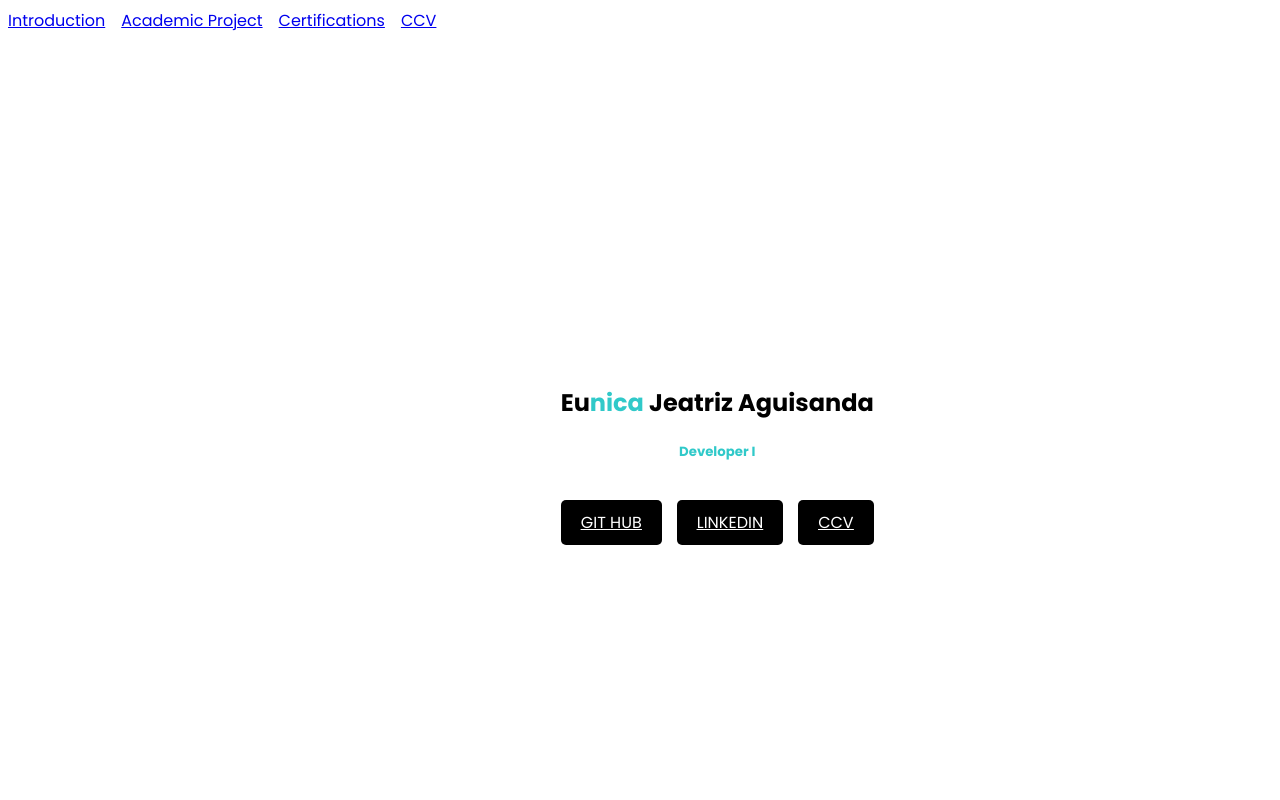
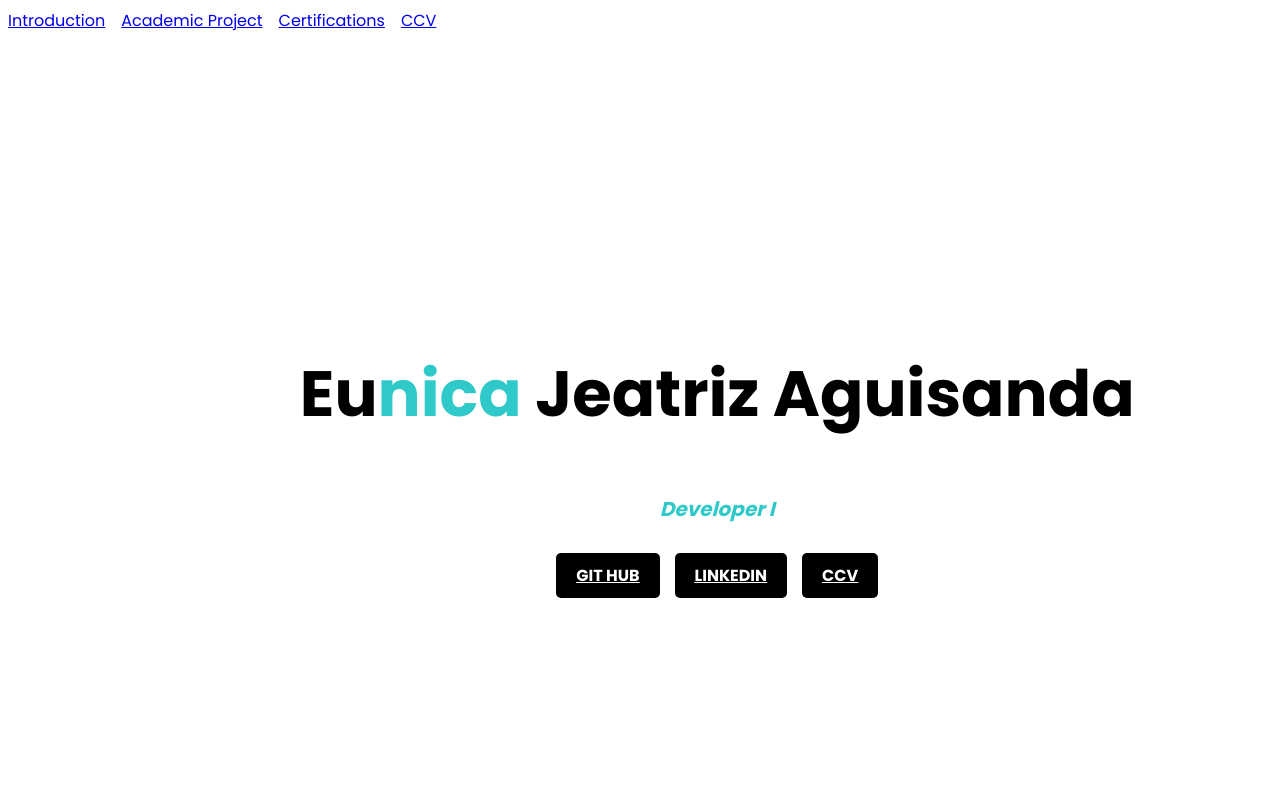
Before and after one commit to ElazarusNicoy/Portfolio, a plain HTML site: page index.html in a window 1280 px wide. Shown: the top 800 px of the page. Drawn offline with Linux system fonts and the light colour scheme.

Commit message:
STYLE: Update text formatting and spacing in the introduction section

```diff
--- a/css/style.css
+++ b/css/style.css
@@ -39,21 +39,31 @@ a {
 }
 
 .Title, .social-links {
-    margin: 0;
-    padding: 0;
+    /* margin: 0;
+    padding: 0; */
     flex-direction: column;
     justify-content: center;
     align-items: center;
     flex-direction: column;
-    gap: 10px;
+    /* gap: 10px;           */
     flex-direction: row;
     position: absolute;
     margin-right: 290px;
+    white-space: nowrap;
 }
 
 .JD, .DevName {
     text-align: center;
 
+}
+
+.DevName {
+    font-size: 4rem;
+
+}
+
+.JD {
+    font-size: 1.25rem;
 }
 
 .social-links {
@@ -63,7 +73,7 @@ a {
     align-items: center;
     height: 0vh;
     gap: 15px;
-    margin-top: 195px;
+    margin-top: 300px;
 }
 
 .teal-text{
--- a/index.html
+++ b/index.html
@@ -23,12 +23,12 @@
     <section id="Introduction">
         <div class="center-wrapper">
             <div class="Title"><h1 class="DevName"> Eu<span class="teal-text">nica</span> Jeatriz Aguisanda </h1>
-            <h5 class="JD"><span class="teal-text"> Developer I </span></h5>
+            <h5 class="JD"><span class="teal-text"> <i> Developer I </i></span></h5>
             </div>
             <div class="social-links">
-                <a href="https://github.com/ElazarusNicoy" class="btn-social-links" target="_blank"><u> GIT HUB </u></a>
-                <a href="https://www.linkedin.com/in/eunica-jeatriz-aguisanda/" class="btn-social-links" target="_blank"><u> LINKEDIN </u></a>
-                <a href="#CCV" class="btn-social-links" target="_blank"><u> CCV </u></a>
+                <a href="https://github.com/ElazarusNicoy" class="btn-social-links" target="_blank"><b><u> GIT HUB </u></b></a>
+                <a href="https://www.linkedin.com/in/eunica-jeatriz-aguisanda/" class="btn-social-links" target="_blank"><b><u> LINKEDIN </u></b></a>
+                <a href="#CCV" class="btn-social-links" target="_blank"><b><u> CCV </u></b></a>
             </div>
         </div>
 
```
